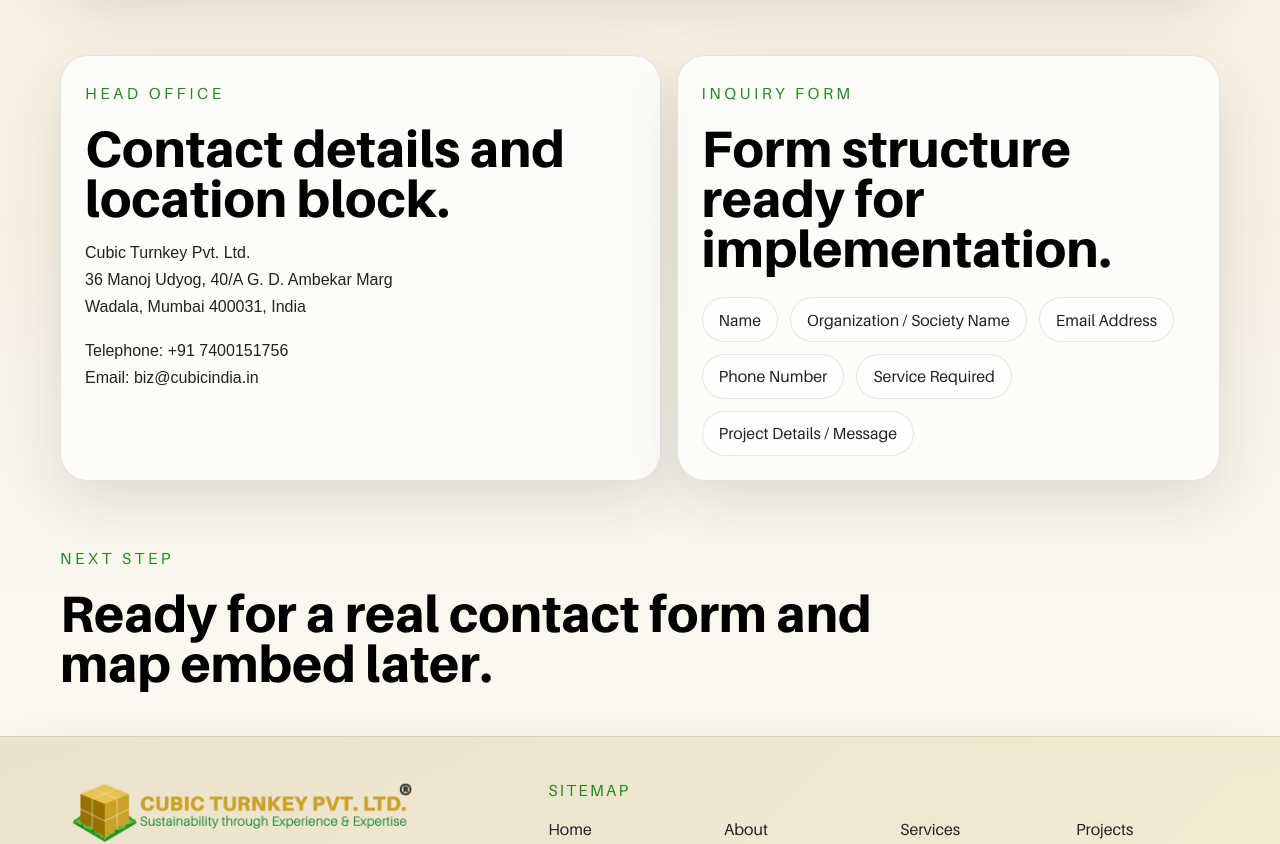
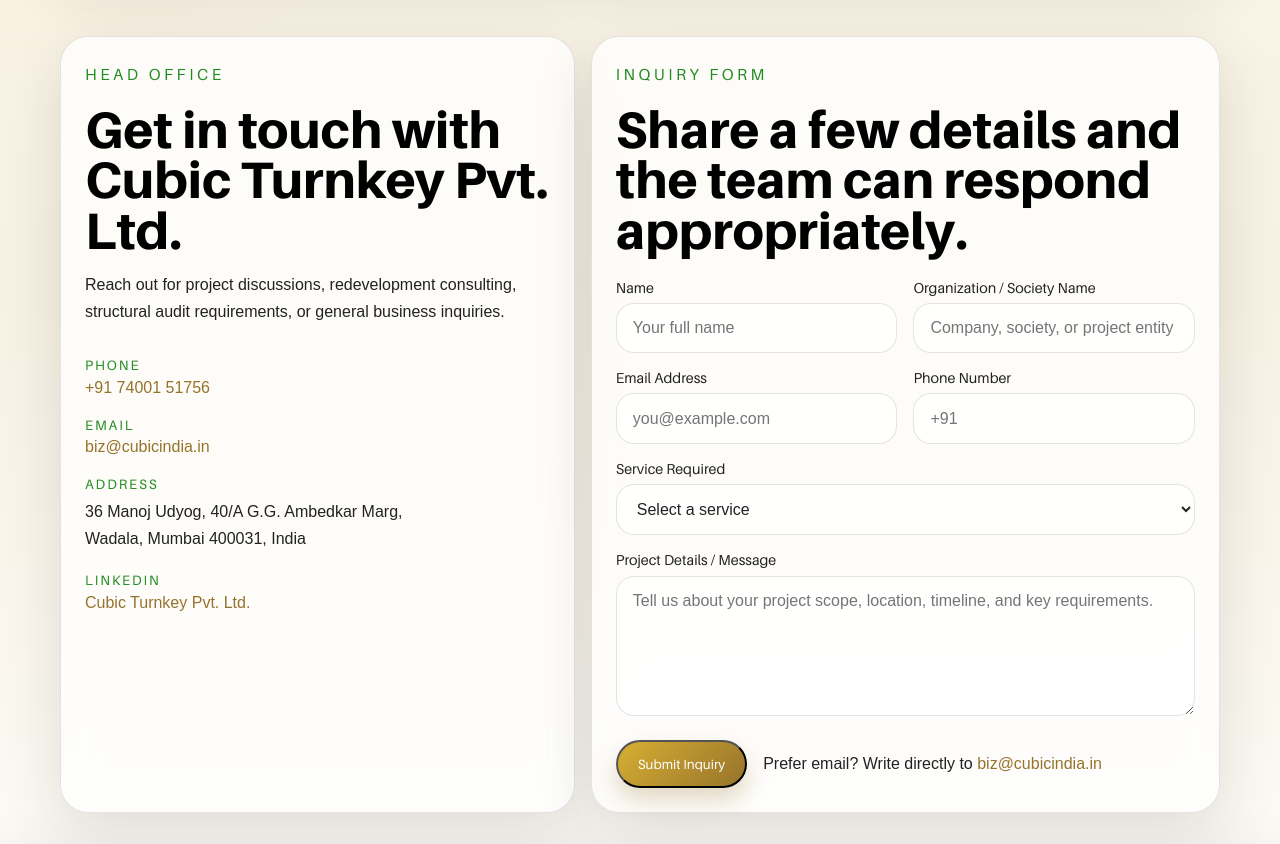
Before and after one commit to nidhi-s-14/cubic-turnkey-website, a React (Vite) app: page /contact in a window 1280 px wide. Shown: the part 700-1544 px from the top of the page. Built offline with nearby package versions, Linux system fonts and the light colour scheme.

Commit message:
improvement: polished and populated contact page

```diff
--- a/src/components/Layout.jsx
+++ b/src/components/Layout.jsx
@@ -100,7 +100,7 @@
                 </a>
               </p>
               <p>
-                <strong>Address:</strong> 36 Manoj Udyog, 40/A G.G. Ambedkar Marg, Wadala,
+                <strong>Address:</strong> 36 Manoj Udyog, 40/A G.D. Ambedkar Marg, Wadala,
                 Mumbai 400031, India.
               </p>
               <div className="footer-socials" aria-label="Social links">
--- a/src/pages/ContactPage.jsx
+++ b/src/pages/ContactPage.jsx
@@ -1,68 +1,143 @@
 import PageHero from "../components/PageHero";
-import SectionBlock from "../components/SectionBlock";
 
-const contactFields = [
-  "Name",
-  "Organization / Society Name",
-  "Email Address",
-  "Phone Number",
-  "Service Required",
-  "Project Details / Message",
+const serviceOptions = [
+  "Project Management & Redevelopment",
+  "Turnkey Construction",
+  "Structural Audits & Repairs",
+  "Architecture & Valuation",
+  "Training & Consulting",
+  "General Inquiry",
 ];
 
 function ContactPage() {
+  const assetBase = import.meta.env.BASE_URL;
+
   return (
     <>
       <PageHero
         title="Let’s discuss your next project."
-        description="This page skeleton includes dedicated areas for office information, contact methods, and a future inquiry form."
-        aside={
-          <>
-            <p className="panel-title">Contact details planned</p>
-            <ul>
-              <li>Mumbai head office</li>
-              <li>Phone and email</li>
-              <li>Client and vendor inquiry form</li>
-            </ul>
-          </>
-        }
+        description="Whether you are planning redevelopment, turnkey construction, structural repair, or architectural work, the team is ready to understand your requirements."
+        backgroundImage={`${assetBase}contact/hero.png`}
       />
 
-      <section className="section section-split">
-        <div className="card contact-card">
+      <section className="section contact-page">
+        <div className="contact-page-grid">
+          <aside className="card contact-card contact-details-card">
             <p className="eyebrow">Head Office</p>
-          <h2>Contact details and location block.</h2>
+            <h2>Get in touch with Cubic Turnkey Pvt. Ltd.</h2>
+            <p className="contact-summary">
+              Reach out for project discussions, redevelopment consulting,
+              structural audit requirements, or general business inquiries.
+            </p>
+
+            <div className="contact-info-list">
+              <div className="contact-info-item">
+                <span className="contact-info-label">Phone</span>
+                <a className="contact-info-link" href="tel:+917400151756">
+                  +91 74001 51756
+                </a>
+              </div>
+
+              <div className="contact-info-item">
+                <span className="contact-info-label">Email</span>
+                <a className="contact-info-link" href="mailto:biz@cubicindia.in">
+                  biz@cubicindia.in
+                </a>
+              </div>
+
+              <div className="contact-info-item">
+                <span className="contact-info-label">Address</span>
                 <p>
-            Cubic Turnkey Pvt. Ltd.
-            <br />
-            36 Manoj Udyog, 40/A G. D. Ambekar Marg
+                  36 Manoj Udyog, 40/A G.G. Ambedkar Marg,
                   <br />
                   Wadala, Mumbai 400031, India
                 </p>
+              </div>
+
+              <div className="contact-info-item">
+                <span className="contact-info-label">LinkedIn</span>
+                <a
+                  className="contact-info-link"
+                  href="https://www.linkedin.com/company/cubicturnkeyprivatelimited/"
+                  target="_blank"
+                  rel="noreferrer"
+                >
+                  Cubic Turnkey Pvt. Ltd.
+                </a>
+              </div>
+            </div>
+          </aside>
+
+          <div className="card contact-card contact-form-card">
+            <p className="eyebrow">Inquiry Form</p>
+            <h2>Share a few details and the team can respond appropriately.</h2>
+
+            <form className="contact-form">
+              <div className="contact-form-grid">
+                <label className="field">
+                  <span>Name</span>
+                  <input type="text" name="name" placeholder="Your full name" required />
+                </label>
+
+                <label className="field">
+                  <span>Organization / Society Name</span>
+                  <input
+                    type="text"
+                    name="organization"
+                    placeholder="Company, society, or project entity"
+                  />
+                </label>
+
+                <label className="field">
+                  <span>Email Address</span>
+                  <input type="email" name="email" placeholder="you@example.com" required />
+                </label>
+
+                <label className="field">
+                  <span>Phone Number</span>
+                  <input type="tel" name="phone" placeholder="+91" />
+                </label>
+
+                <label className="field field-full">
+                  <span>Service Required</span>
+                  <select name="service" defaultValue="">
+                    <option value="" disabled>
+                      Select a service
+                    </option>
+                    {serviceOptions.map((option) => (
+                      <option key={option} value={option}>
+                        {option}
+                      </option>
+                    ))}
+                  </select>
+                </label>
+
+                <label className="field field-full">
+                  <span>Project Details / Message</span>
+                  <textarea
+                    name="message"
+                    rows="6"
+                    placeholder="Tell us about your project scope, location, timeline, and key requirements."
+                    required
+                  />
+                </label>
+              </div>
+
+              <div className="contact-form-actions">
+                <button className="button button-primary" type="submit">
+                  Submit Inquiry
+                </button>
                 <p>
-            Telephone: +91 7400151756
-            <br />
-            Email: biz@cubicindia.in
+                  Prefer email? Write directly to{" "}
+                  <a className="contact-info-link" href="mailto:biz@cubicindia.in">
+                    biz@cubicindia.in
+                  </a>
                 </p>
               </div>
-
-        <div className="card contact-card">
-          <p className="eyebrow">Inquiry Form</p>
-          <h2>Form structure ready for implementation.</h2>
-          <div className="tag-list">
-            {contactFields.map((item) => (
-              <span className="tag" key={item}>
-                {item}
-              </span>
-            ))}
+            </form>
           </div>
         </div>
       </section>
-
-      <SectionBlock
-        eyebrow="Next Step"
-        title="Ready for a real contact form and map embed later."
-      />
     </>
   );
 }
--- a/src/styles.css
+++ b/src/styles.css
@@ -695,6 +695,119 @@
   padding: 1.5rem;
 }
 
+.contact-page-grid {
+  display: grid;
+  grid-template-columns: minmax(280px, 0.9fr) minmax(0, 1.1fr);
+  gap: 1rem;
+  align-items: start;
+}
+
+.contact-summary {
+  max-width: 34rem;
+}
+
+.contact-details-card,
+.contact-form-card {
+  min-height: 100%;
+}
+
+.contact-info-list {
+  display: grid;
+  gap: 1.25rem;
+  margin-top: 2rem;
+}
+
+.contact-info-item {
+  display: grid;
+  gap: 0.35rem;
+}
+
+.contact-info-item p {
+  margin: 0;
+}
+
+.contact-info-label {
+  font-family: var(--font-subheading);
+  font-size: 0.85rem;
+  letter-spacing: 0.14em;
+  text-transform: uppercase;
+  color: var(--brand-green);
+}
+
+.contact-info-link {
+  color: var(--brand-bronze);
+}
+
+.contact-info-link:hover,
+.contact-info-link:focus-visible {
+  color: var(--brand-green);
+}
+
+.contact-form {
+  margin-top: 1.5rem;
+}
+
+.contact-form-grid {
+  display: grid;
+  grid-template-columns: repeat(2, minmax(0, 1fr));
+  gap: 1rem;
+}
+
+.field {
+  display: grid;
+  gap: 0.45rem;
+}
+
+.field span {
+  font-family: var(--font-subheading);
+  font-size: 0.9rem;
+}
+
+.field-full {
+  grid-column: 1 / -1;
+}
+
+.field input,
+.field select,
+.field textarea {
+  width: 100%;
+  border: 1px solid rgba(34, 34, 34, 0.12);
+  border-radius: 18px;
+  background: rgba(255, 255, 255, 0.78);
+  color: var(--base-charcoal);
+  font: inherit;
+  padding: 0.95rem 1rem;
+  outline: none;
+  transition:
+    border-color 180ms ease,
+    box-shadow 180ms ease,
+    background 180ms ease;
+}
+
+.field textarea {
+  resize: vertical;
+}
+
+.field input:focus,
+.field select:focus,
+.field textarea:focus {
+  border-color: rgba(34, 139, 34, 0.42);
+  box-shadow: 0 0 0 4px rgba(34, 139, 34, 0.08);
+  background: rgba(255, 255, 255, 0.96);
+}
+
+.contact-form-actions {
+  display: flex;
+  flex-wrap: wrap;
+  align-items: center;
+  gap: 1rem;
+  margin-top: 1.5rem;
+}
+
+.contact-form-actions p {
+  margin: 0;
+}
+
 .gallery-tile {
   display: flex;
   align-items: end;
@@ -982,6 +1095,7 @@
 }
 
 @media (max-width: 960px) {
+  .contact-page-grid,
   .founder-grid,
   .team-grid,
   .section-split,
@@ -1086,6 +1200,10 @@
     grid-template-columns: 1fr;
   }
 
+  .contact-form-grid {
+    grid-template-columns: 1fr;
+  }
+
   .founder-card,
   .team-card {
     grid-template-columns: 1fr;
```
Also changed, not shown: public/contact/hero.png (added). Lines whose indentation alone changed are shown as unchanged.
